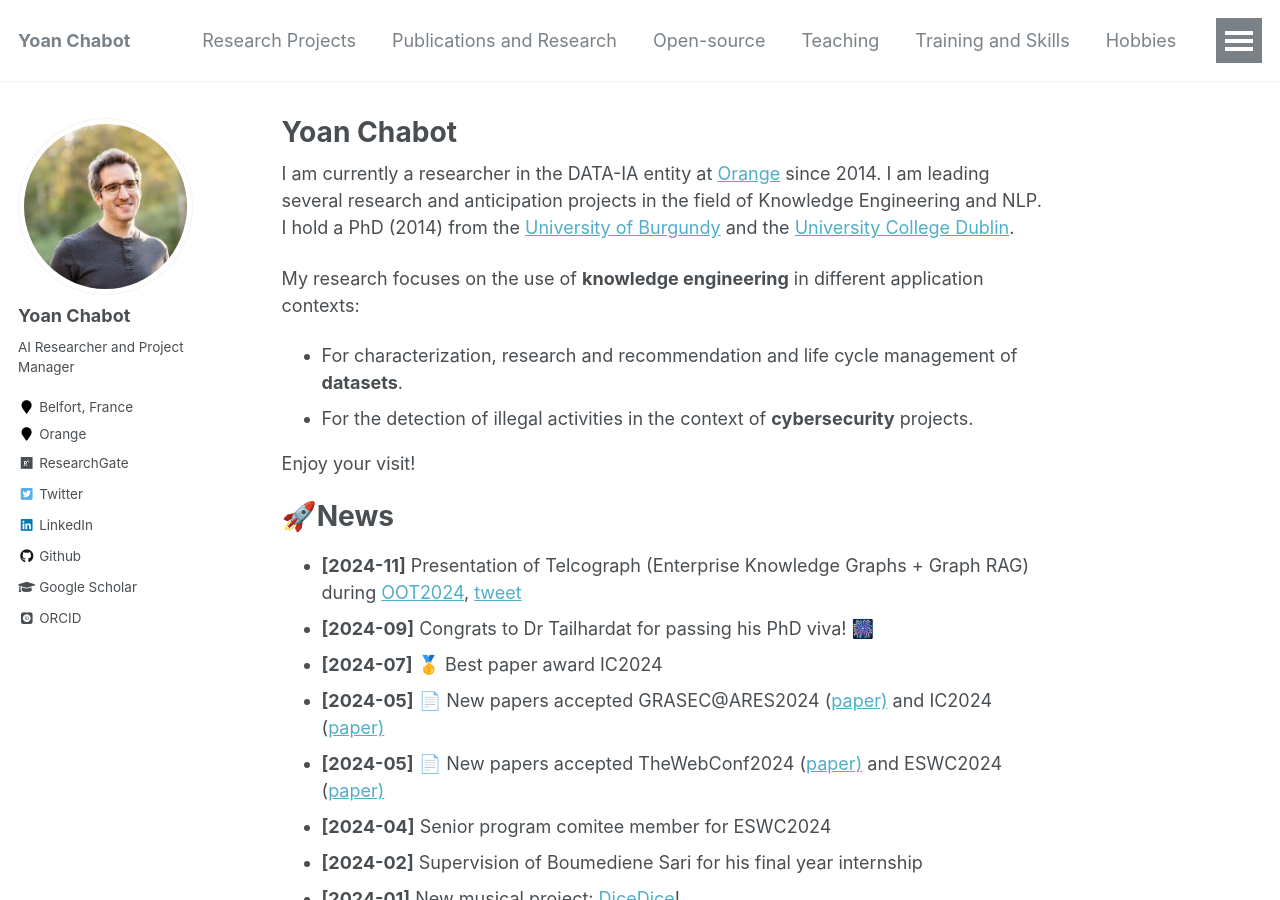
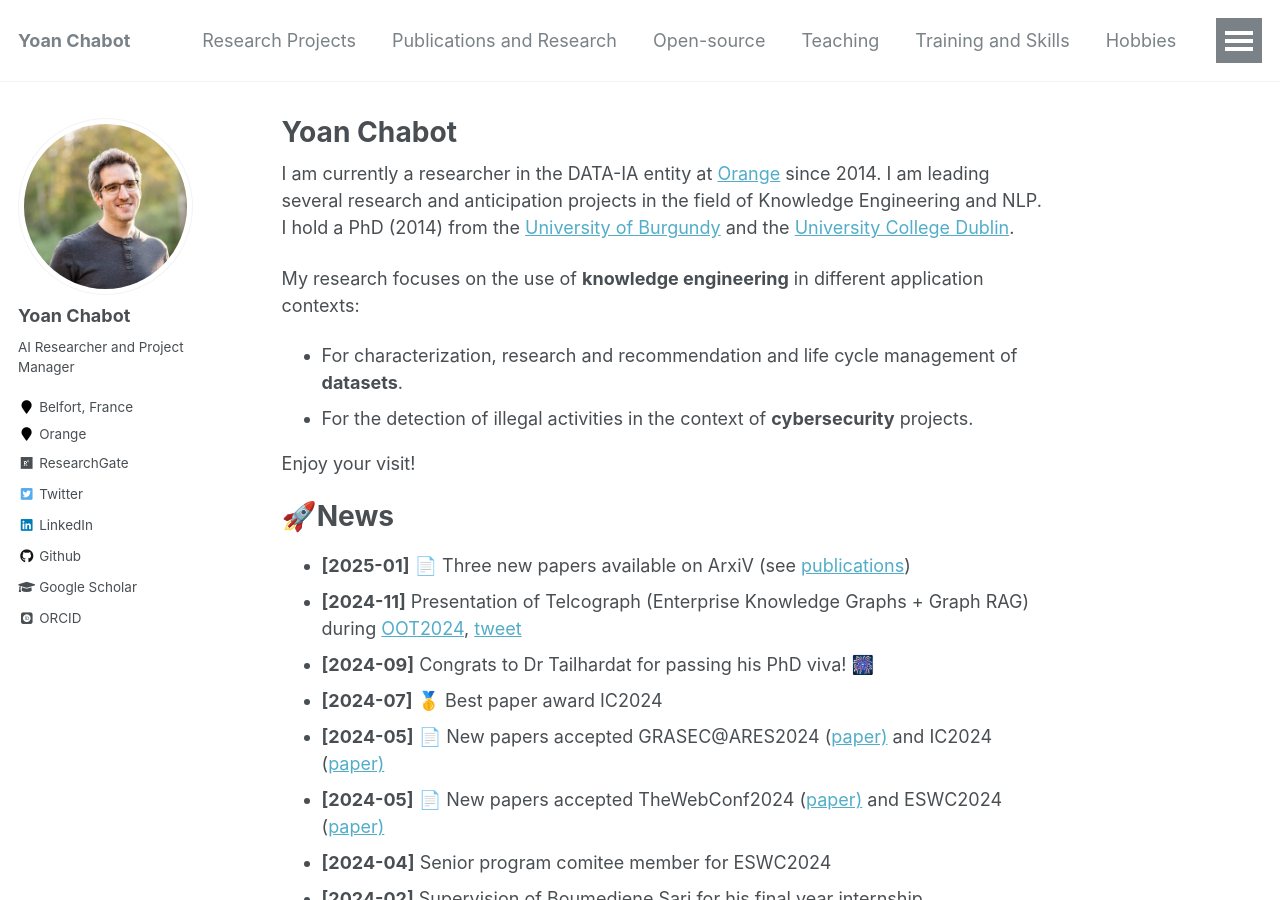
Before and after one commit to yoanchabot/yoanchabot.github.io, a Jekyll site: the page built from _pages/about.md, in a window 1280 px wide and 900 px high. Built offline with Jekyll 4.4.1, drawn with Linux system fonts in a browser that asks for light colours; some web fonts are replaced.

Commit message:
Update about.md

```diff
--- a/_pages/about.md
+++ b/_pages/about.md
@@ -19,6 +19,7 @@ My research focuses on the use of **knowledge engineering** in different applica
 Enjoy your visit!
 
 # 🚀News
+* **[2025-01]** 📄 Three new papers available on ArxiV (see [publications](https://yoanchabot.github.io/publications.html))
 * **[2024-11]** Presentation of Telcograph (Enterprise Knowledge Graphs + Graph RAG) during [OOT2024](https://hellofuture.orange.com/fr/opentech/), [tweet](https://x.com/yoan_chabot/status/1862224022504673423)
 * **[2024-09]** Congrats to Dr Tailhardat for passing his PhD viva! 🎆
 * **[2024-07]** 🥇 Best paper award IC2024
```
